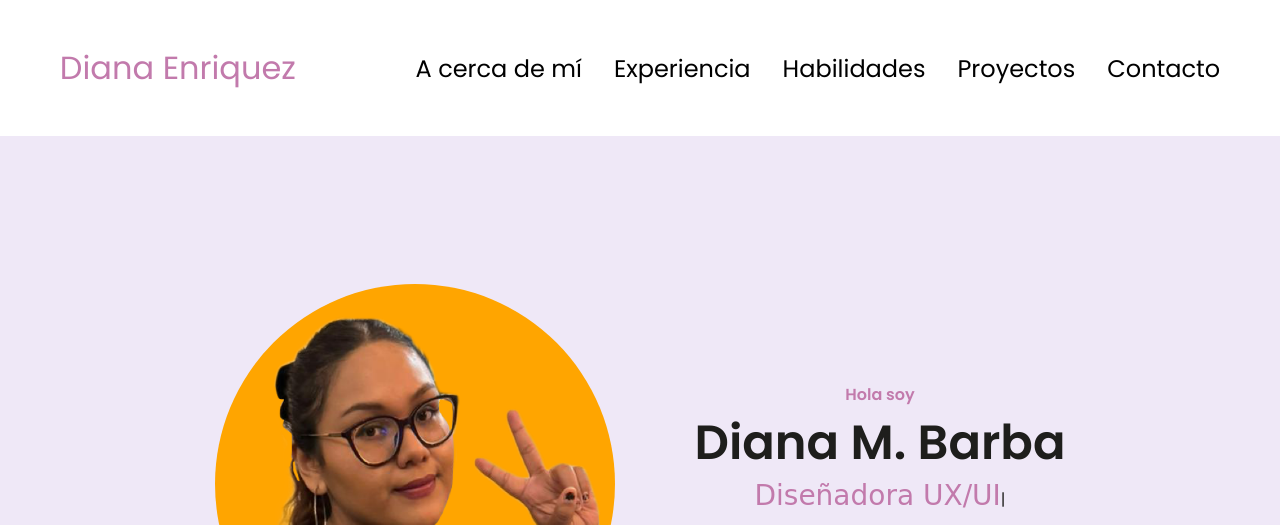
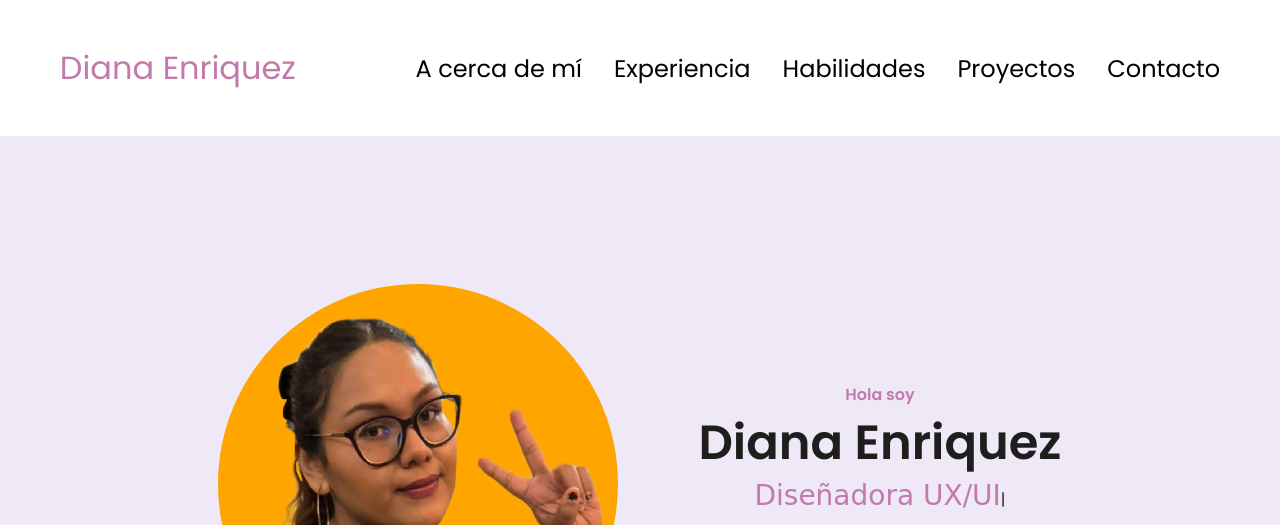
Before and after one commit to dianaEnriquez18/dianaEnriquez18.github.io, a plain HTML site: page index.html in a window 1280 px wide. Shown: the top 525 px of the page. Drawn offline with nearby package versions, Linux system fonts and the light colour scheme; a web font is replaced by a local one.

Commit message:
Update index.html

```diff
--- a/index.html
+++ b/index.html
@@ -42,11 +42,11 @@
     </nav>
     <section id="profile">
       <div class="section__pic-container">
-        <img class="img-bg" src="./assets/profile.png" alt="Diana M. Barba" />
+        <img class="img-bg" src="./assets/profile.png" alt="Diana Enriquez" />
       </div>
       <div class="section__text">
         <p class="section__text__p1 textColor1">Hola soy</p>
-        <h1 class="title">Diana M. Barba</h1>
+        <h1 class="title">Diana Enriquez</h1>
         <span class="typing section__text__p2"></span>
         <div class="btn-container">
             <a href="https://wa.me/523123017517" class="btn btn-color-2">
```
